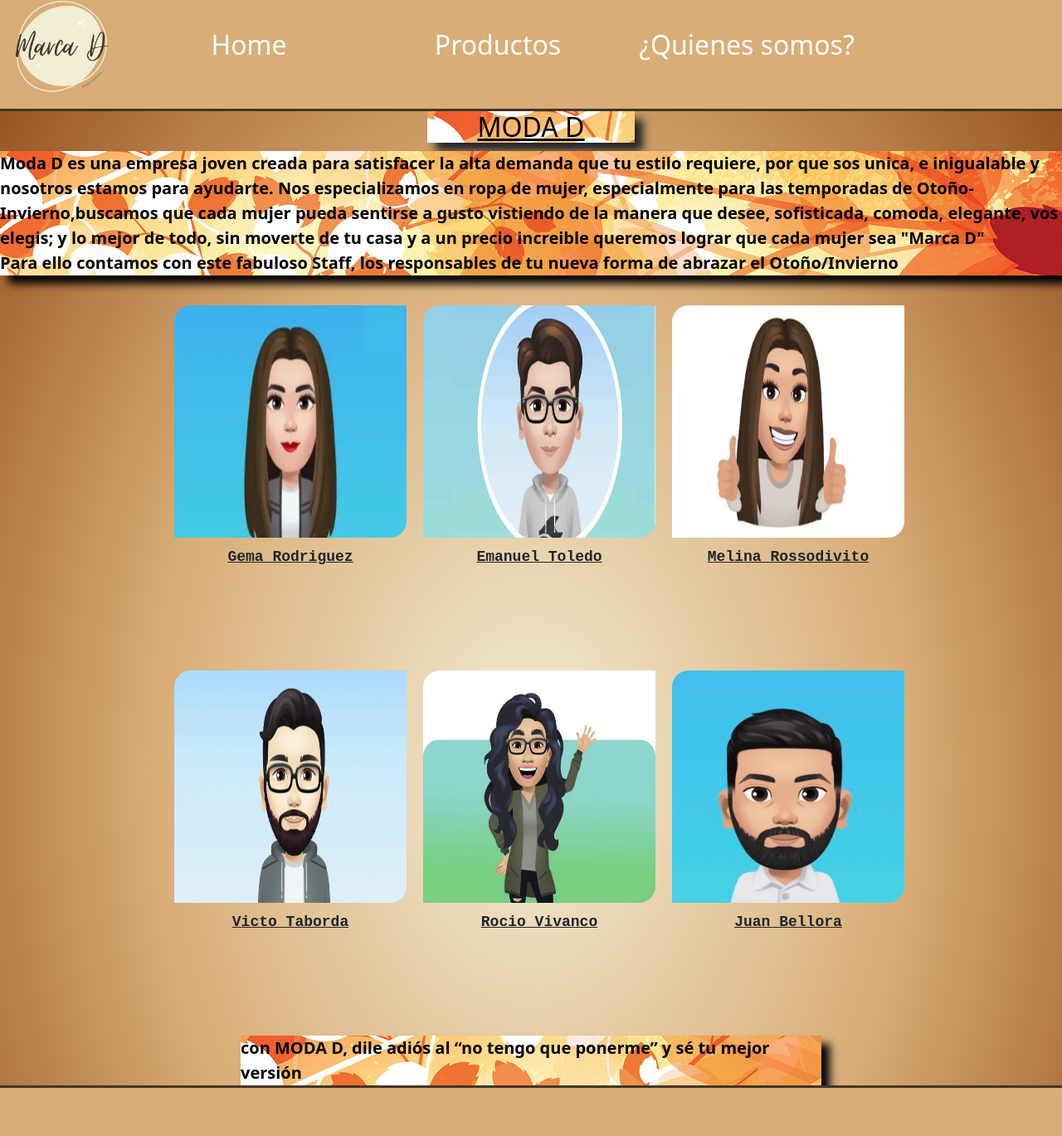
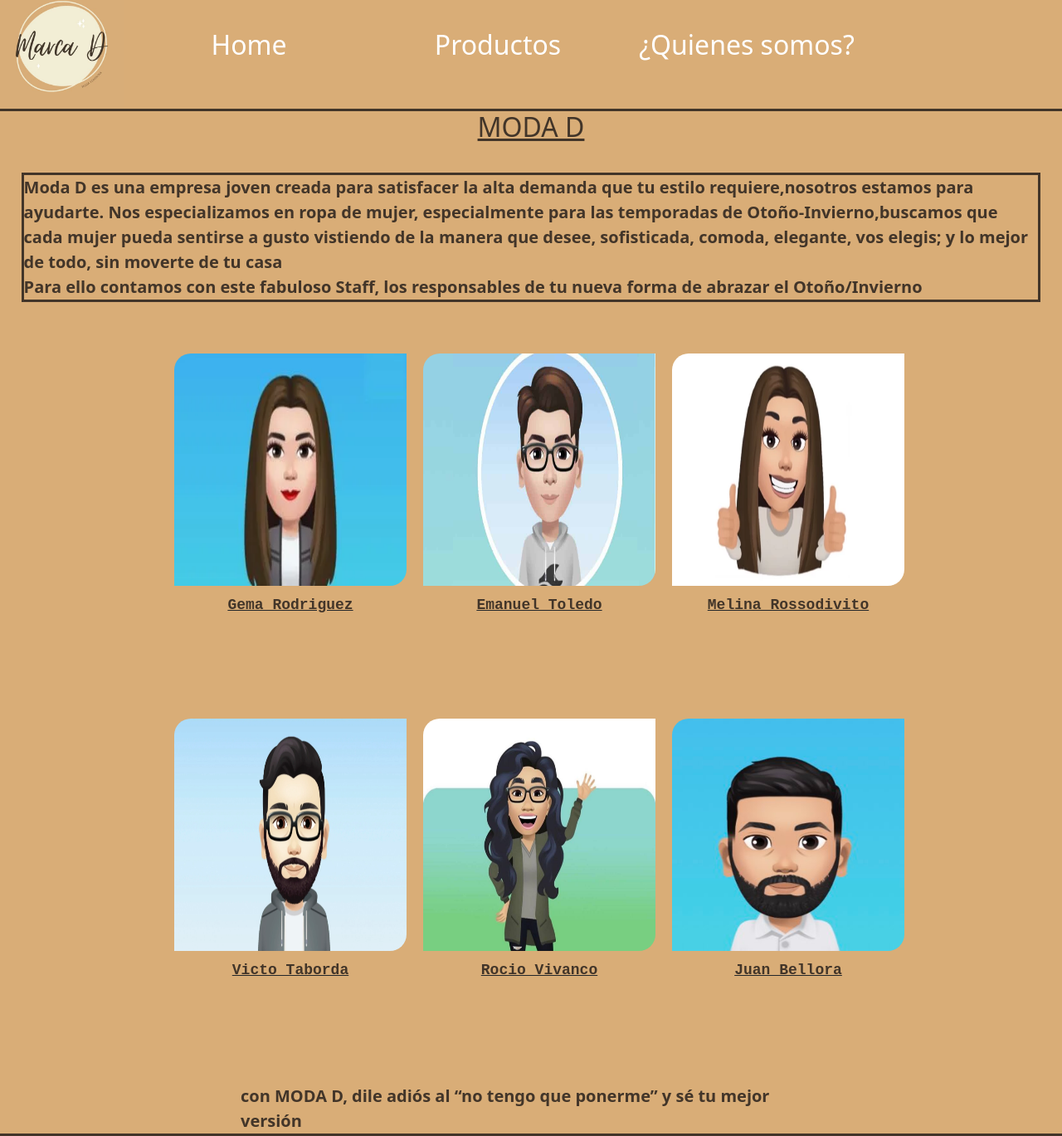
Before and after one commit to taborda88/Argentina-programa-Grupo-D, a plain HTML site: page html/2quienesSomos.html in a window 1280 px wide. Shown: the part 19-1388 px from the top of the page at 83% size. Drawn offline with nearby package versions, Linux system fonts and the light colour scheme; a script that the page names is missing.

Commit message:
correccion pag quienes somos y etiquetas

```diff
--- a/css/style.css
+++ b/css/style.css
@@ -25,22 +25,22 @@
 /* pagina quienes somos Victor*/
 .main{
 
-    background: radial-gradient(#f2edd5, #d9ad77,#8b4513);
+    background-color: #d9ad77;
 }
 
 .title{
-
     margin:auto;
     width: 250px;
     display:flex;
     align-items: center;
     justify-content: center;
-    background-image: url(/img/otoño.jpg);
-    box-shadow: 10px  10px 10px;
+
 }
 
 .fr{
-    color: black;
+    box-sizing: border-box;
+    border: #423529 solid;
+    color: #423529;
     margin-top: 10px;
     font-weight: bold;
     display: inline;
@@ -48,25 +48,24 @@
     justify-content: center;
     align-items: center;
     font-size: 20px;
-    box-shadow: 10px  10px 10px;
+
 
 }
 
 .fra{
     width: 700px;
     margin: auto;
-    color: black;
+    color: #423529;
     font-weight: bold;
     display: inline;
     display: flex;
     justify-content: center;
     font-size: 20px;
-    box-shadow: 10px  10px 10px;
-    background-image: url(/img/otoño.jpg);
+
 }
 
 .frase{
-   background-image: url(/img/otoño.jpg);
+   padding: 2%;
 }
 
 .grid-container{
@@ -95,6 +94,7 @@
 }
 
 .nombres{
+    color: #423529;
     font-size: large;
     font-weight:bold;
     font-family: 'Courier New', Courier, monospace;
--- a/html/2quienesSomos.html
+++ b/html/2quienesSomos.html
@@ -9,6 +9,8 @@
     <link rel="stylesheet" href="/css/style.css">
     <link href="https://cdn.jsdelivr.net/npm/bootstrap@5.0.2/dist/css/bootstrap.min.css" rel="stylesheet" integrity="sha384-EVSTQN3/azprG1Anm3QDgpJLIm9Nao0Yz1ztcQTwFspd3yD65VohhpuuCOmLASjC" crossorigin="anonymous">
 </head>
+
+<body class="main"></body>
 
 <header>
   <!-- Navbar hecha por Melina -->
@@ -22,16 +24,15 @@
  </nav>
 </header>
 
-<body class="main">
+
 <div class="cuerpo">
-  <u><h2 class="title"><a href="/index.html" style="color: black;">MODA D</a></h2></u>
+  <h2 class="title"><a href="/index.html" style="color: #423529;">MODA D</a></h2>
 
 <div class="frase">
   <p class="fr">
-        Moda D es una empresa joven creada para satisfacer la alta demanda que tu estilo requiere, por que sos unica, e inigualable y nosotros estamos para ayudarte.
+        Moda D es una empresa joven creada para satisfacer la alta demanda que tu estilo requiere,nosotros estamos para ayudarte.
 
-        Nos especializamos en ropa de mujer, especialmente para las temporadas de Otoño-Invierno,buscamos que cada mujer pueda sentirse a gusto vistiendo de la manera que desee, sofisticada, comoda, elegante, vos elegis; y lo mejor de todo, sin moverte de tu casa y  a un precio increible
-        queremos lograr que cada mujer sea "Marca D"
+        Nos especializamos en ropa de mujer, especialmente para las temporadas de Otoño-Invierno,buscamos que cada mujer pueda sentirse a gusto vistiendo de la manera que desee, sofisticada, comoda, elegante, vos elegis; y lo mejor de todo, sin moverte de tu casa
         <br>
         Para ello contamos con este fabuloso Staff, los responsables de tu nueva forma de abrazar el Otoño/Invierno
     </p>
@@ -85,7 +86,7 @@
           <h3>Pago seguro</h3>
            <h6> Sistema de pago online gestionado por un proveedor de servicios especializado en pago online seguro.</h6>
 
-          <div>
+
             <img class="md-icon" src="/icons/visa.png">
             <img class="md-icon" src="/icons/Mastercard.png">
             <img class="md-icon" src="/icons/am.png">
```
Also changed, not shown: html/1Productos.html (+1 -1 lines).
